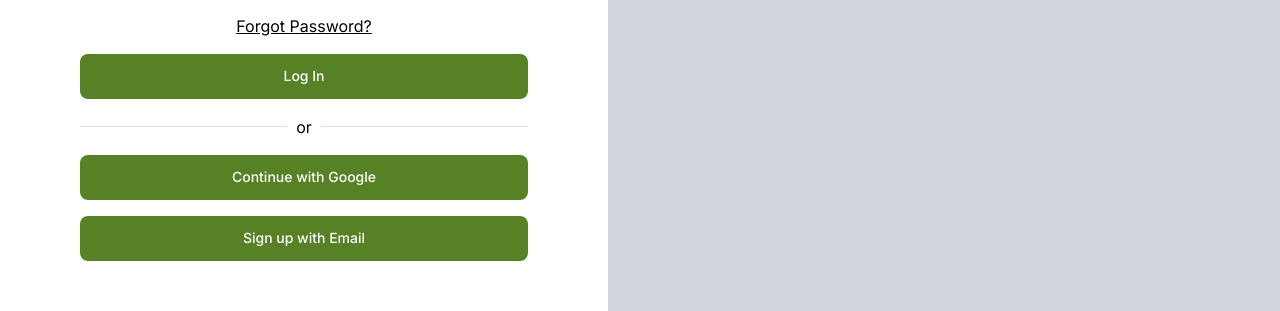
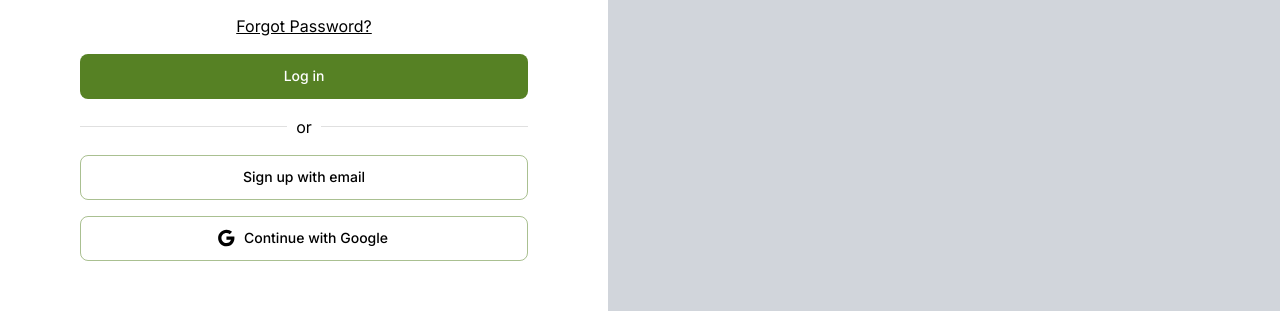
Before and after one commit to cornellh4i/lagos-volunteers, a Next.js app in the folder frontend/: page /login in a window 1280 px wide. Shown: the part 406-717 px from the top of the page. Built offline with nearby package versions, Linux system fonts and the light colour scheme; no server answers.

Commit message:
Style form pages

```diff
--- a/frontend/src/components/organisms/EventForm.tsx
+++ b/frontend/src/components/organisms/EventForm.tsx
@@ -353,7 +353,7 @@ const EventForm = ({ eventId, eventType, eventDetails }: EventFormProps) => {
           <div className="grid grid-cols-1 sm:grid-cols-4 gap-4">
             <div className="col-start-1 col-span-1 sm:col-start-3 sm:col-span-1">
               <Link href="/events/view">
-                <Button>Cancel</Button>
+                <Button variety="secondary">Cancel</Button>
               </Link>
             </div>
             <div className="col-start-1 col-span-1 sm:col-start-4 sm:col-span-1">
--- a/frontend/src/components/organisms/ForgotPasswordForm.tsx
+++ b/frontend/src/components/organisms/ForgotPasswordForm.tsx
@@ -95,7 +95,7 @@ const ForgotPasswordForm = () => {
         />
       </div>
       <div>
-        <Button type="submit">Send Email</Button>
+        <Button type="submit">Email me a link</Button>
       </div>
       <div className="justify-center flex flex-row text-sm">
         <Link href="/" className="text-black">
--- a/frontend/src/components/organisms/LoginForm.tsx
+++ b/frontend/src/components/organisms/LoginForm.tsx
@@ -8,6 +8,7 @@ import { useRouter } from "next/router";
 import Link from "next/link";
 import { auth } from "@/utils/firebase";
 import Alert from "../atoms/Alert";
+import GoogleIcon from "@mui/icons-material/Google";
 
 import {
   useSignInWithEmailAndPassword,
@@ -118,7 +119,7 @@ const LoginForm = () => {
         </div>
         <div>
           <Button loading={isLoading} type="submit">
-            Log In
+            Log in
           </Button>
         </div>
         <div>
@@ -126,9 +127,18 @@ const LoginForm = () => {
         </div>
       </form>
       <div>
+        <Link href="/signup">
+          <Button type="submit" variety="secondary">
+            Sign up with email
+          </Button>
+        </Link>
+      </div>
+      <div>
         <Button
           loading={googleLoading}
           disabled={googleLoading}
+          variety="secondary"
+          icon={<GoogleIcon />}
           // We are paused on this feature for now...
           // onClick={() => handleGoogleLogin()}
           type="submit"
@@ -136,11 +146,6 @@ const LoginForm = () => {
           Continue with Google
         </Button>
       </div>
-      <div>
-        <Link href="/signup">
-          <Button type="submit">Sign up with Email</Button>
-        </Link>
-      </div>
     </div>
   );
 };
--- a/frontend/src/components/organisms/ProfileForm.tsx
+++ b/frontend/src/components/organisms/ProfileForm.tsx
@@ -182,7 +182,7 @@ const ProfileForm = ({ userDetails }: ProfileFormProps) => {
       <ProfileReauthenticationErrorComponent />
       <div>
         <TextField
-          label="Email *"
+          label="Email"
           disabled={true}
           error={errors.email ? "Required" : undefined}
           {...register("email", {
@@ -192,7 +192,7 @@ const ProfileForm = ({ userDetails }: ProfileFormProps) => {
       </div>
       <div>
         <TextField
-          label="First name *"
+          label="First name"
           error={errors.firstName ? "Required" : undefined}
           {...register("firstName", {
             required: "true",
@@ -201,7 +201,7 @@ const ProfileForm = ({ userDetails }: ProfileFormProps) => {
       </div>
       <div>
         <TextField
-          label="Last name *"
+          label="Last name"
           error={errors.lastName ? "Required" : undefined}
           {...register("lastName", {
             required: "true",
@@ -220,7 +220,7 @@ const ProfileForm = ({ userDetails }: ProfileFormProps) => {
       <div>
         <TextField
           type="password"
-          label="Old password *"
+          label="Old password"
           error={errors.oldPassword ? "Required" : undefined}
           {...register("oldPassword", {
             required: "false",
@@ -266,6 +266,7 @@ const ProfileForm = ({ userDetails }: ProfileFormProps) => {
         <div>
           <Button
             type="button"
+            variety="secondary"
             onClick={() => {
               reset(userDetails, { keepDefaultValues: true });
             }}
--- a/frontend/src/components/organisms/SignupForm.tsx
+++ b/frontend/src/components/organisms/SignupForm.tsx
@@ -176,9 +176,6 @@ const SignupForm = () => {
           Continue
         </Button>
       </div>
-      <div>
-        <Button type="submit">Continue with Google</Button>
-      </div>
       <div className="justify-center flex flex-row">
         <div className="">Have an account?&nbsp;</div>
         <Link href="/login" className="text-black">
```
